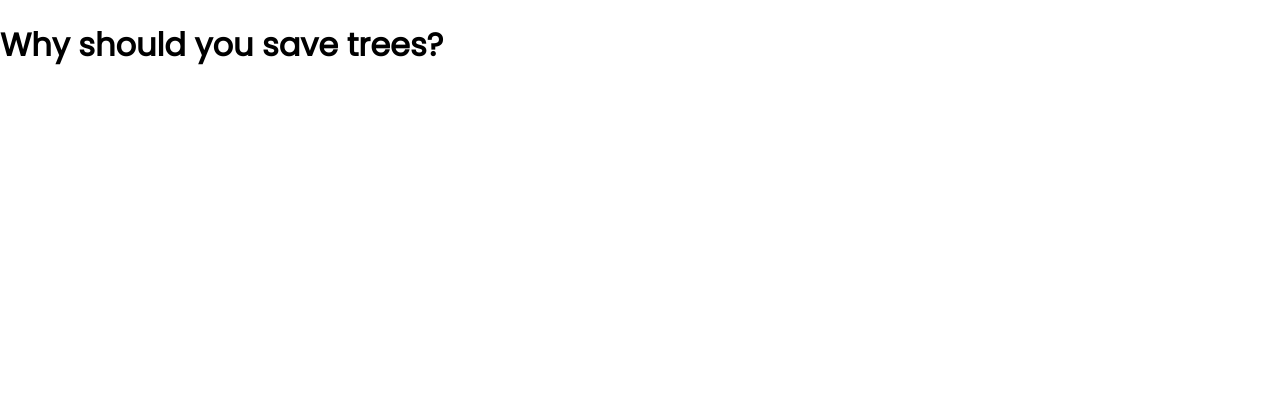
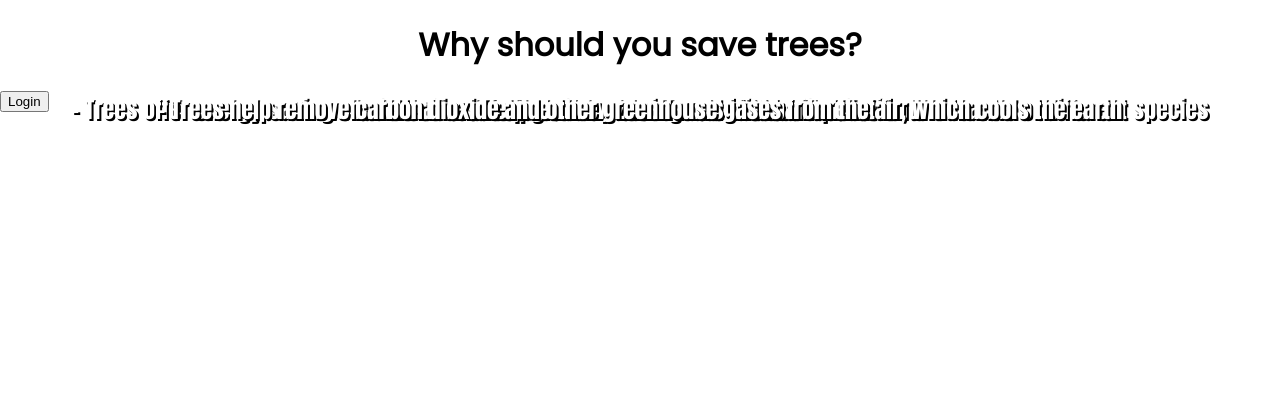
Before and after one commit to githelsui/save-the-trees-initiative, a Python web app: template templates/welcome.html in a window 1280 px wide. Shown: the top 420 px of the page. Run offline with Jinja, Linux system fonts and the light colour scheme; the template is opened without the code that fills it, so the values that code supplies are empty.

Commit message:
added button

```diff
--- a/templates/welcome.html
+++ b/templates/welcome.html
@@ -7,7 +7,15 @@
 </head>
 <body>
     <div id="welcome">
-        <h1>Why should you save trees?</h1>
+        <h1> <center> Why should you save trees? </center> </h1>
+        <h2> <center> - Trees create the air we breathe and filter air pollution </center> </h2>
+        <h2> <center> - Trees build soil and help soak up stormwater before it can create a flood </center> </h2>
+        <h2> <center> - Trees offer energy-saving shade that reduces global warming and creates habitat for thousands of different species </center> </h2>
+        <h2> <center> - Trees help reduce ozone levels in urban areas </center> </h2>
+        <h2> <center> - Trees help remove carbon dioxide and other greenhouse gases from the air, which cools the earth </center> </h2>
+        <button type="button"> Login</button>
+
+
     </div>
     <script src="javascript/main_map.js"></script>
 </body>
```
